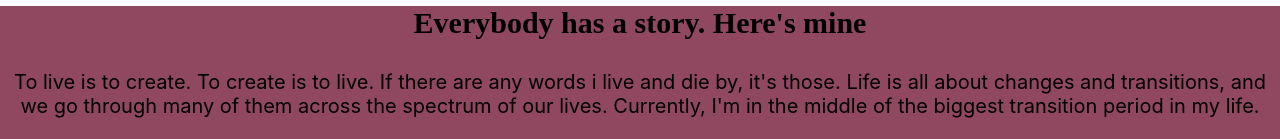
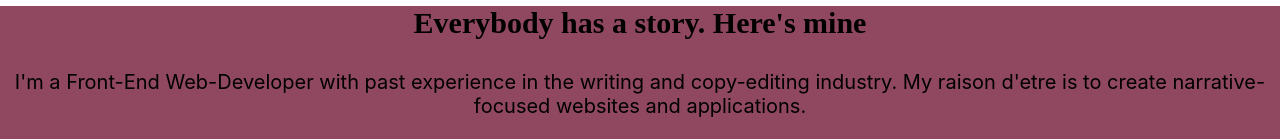
Before and after one commit to Gregory-Alexander-Bertrand/Gregory-Portfolio, a React (Create React App) app in the folder portfolio/: page /AboutMe in a window 1280 px wide. Shown: the part 606-745 px from the top of the page. Built offline with nearby package versions, Linux system fonts and the light colour scheme; a web font is replaced by a local one.

Commit message:
final changes of night

```diff
--- a/portfolio/src/App.css
+++ b/portfolio/src/App.css
@@ -266,7 +266,6 @@ nav {
 }
 
 .project-container {
-  border: 1px solid black;
   display: flex;
   flex-direction: row;
   align-items: center;
--- a/portfolio/src/Components/Carousel.js
+++ b/portfolio/src/Components/Carousel.js
@@ -3,6 +3,7 @@ import { FontAwesomeIcon } from '@fortawesome/react-fontawesome'
 import { faGithub } from '@fortawesome/free-brands-svg-icons'
 import { faLinkedin } from '@fortawesome/free-brands-svg-icons'
 import { faCodepen } from '@fortawesome/free-brands-svg-icons'
+import { faFileWord} from '@fortawesome/free-solid-svg-icons'
 
 const Carousel = () => {
     return (
@@ -18,6 +19,9 @@ const Carousel = () => {
          <a href="https://codepen.io/gregorybertran2" className="contact-icon">
              <FontAwesomeIcon icon={faCodepen} />
          </a>
+         <a href="https://docs.google.com/document/d/15RxCrcHAl_EqXdaQi1CQF7XAp-KEETAHOXcQzzYinhY/edit" className="contact-icon">
+            <FontAwesomeIcon icon={faFileWord} />
+         </a>
          <h1>Email: gregoryalexbertrand@gmail.com</h1>
             </div>
         </div>
--- a/portfolio/src/Pages/AboutMe.js
+++ b/portfolio/src/Pages/AboutMe.js
@@ -14,8 +14,7 @@ const AboutMe = () => {
             </div>
             <section className="content">
                 <h3 className="content-header">Everybody has a story. Here's mine</h3>
-                <p className="personal-story">To live is to create. To create is to live. If there are any words i live and die by, it's those. Life is all about changes and transitions, and we go through many of them across the spectrum of our lives. Currently, I'm in the middle of the biggest transition period in my life.</p>
-                <p className="personal-story">So, who exactly am I, you might be asking. Quite simply I'm a writer/ copy editor entering the world of tech and Front-End Web-Development. I believe the best use for the internet and technology is to foster better communication between humans. Whether that communication is visual or descriptive, and whether I'm designing clean, narrative-focused websites and apps, designing chat bots, or editing technical writing, it's my responsibility to complete my work to the best of my abilities.</p>
+                <p className="personal-story">I'm a Front-End Web-Developer with past experience in the writing and copy-editing industry. My raison d'etre is to create narrative-focused websites and applications.</p>
 
             </section>
 
--- a/portfolio/src/Pages/Home.js
+++ b/portfolio/src/Pages/Home.js
@@ -8,6 +8,7 @@ const Home = () => {
                 <div className="btn left-btn">
                 <Link to="/Portfolio" className="portfolio"><span>Portfolio</span></Link>
                 </div>
+                {/* <img src={require('../assets/Screen-Shot.png').default}></img> */}
             </div>
             <div className="split right">
                 <h1 className="my-header">Front-End Web-Developer. Writer. Editor</h1>
```
